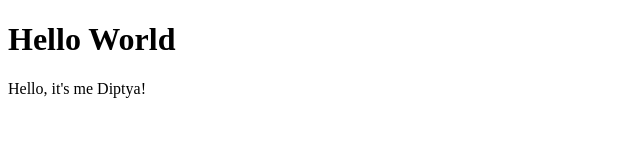
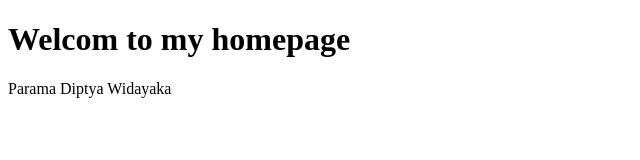
Before and after one commit to widayaka/widayaka.github.io, a plain HTML site: page index.html in a window 1280 px wide. Shown: the whole page, without its empty margins (0-640 px from the left). Drawn offline with Linux system fonts and the light colour scheme.

Commit message:
Update index.html

```diff
--- a/index.html
+++ b/index.html
@@ -1,7 +1,7 @@
 <!DOCTYPE html>
 <html>
 <body>
-<h1>Hello World</h1>
-<p>Hello, it's me Diptya!</p>
+<h1>Welcom to my homepage</h1>
+<p>Parama Diptya Widayaka</p>
 </body>
 </html>
```
